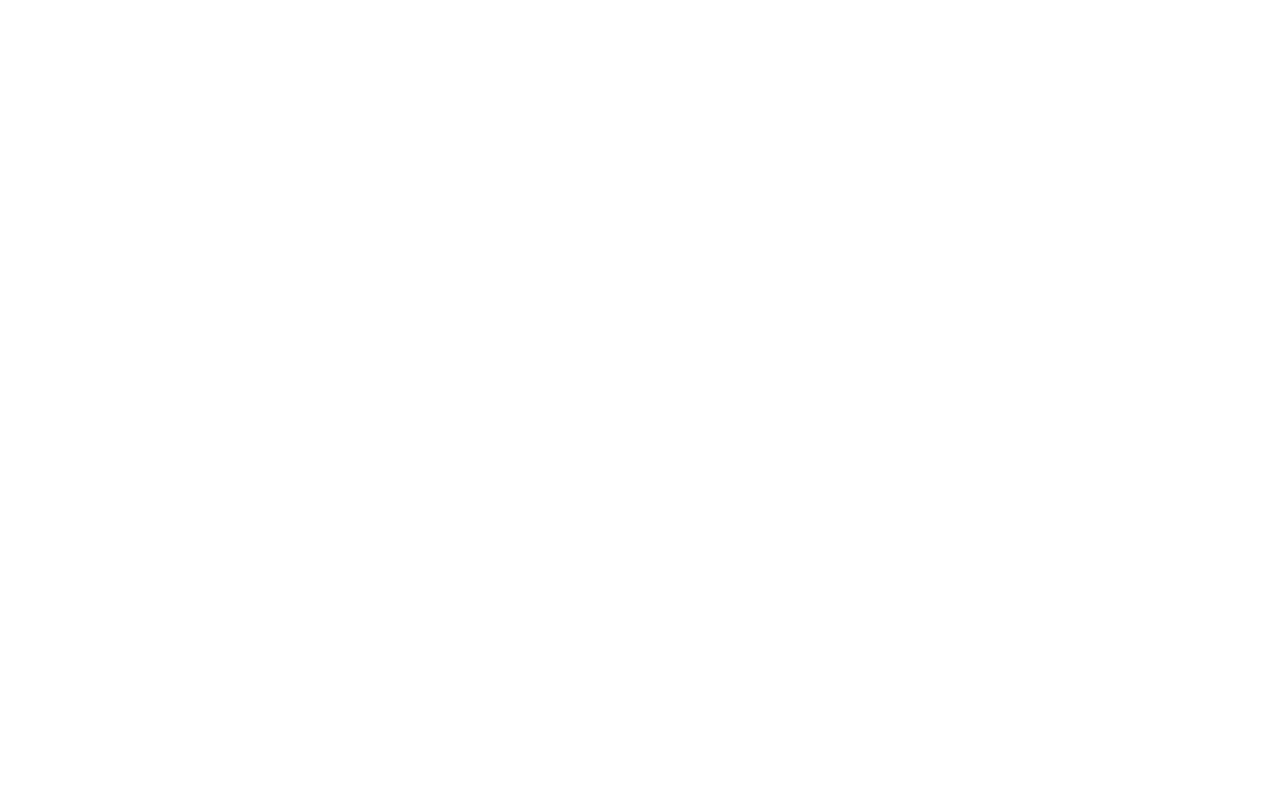
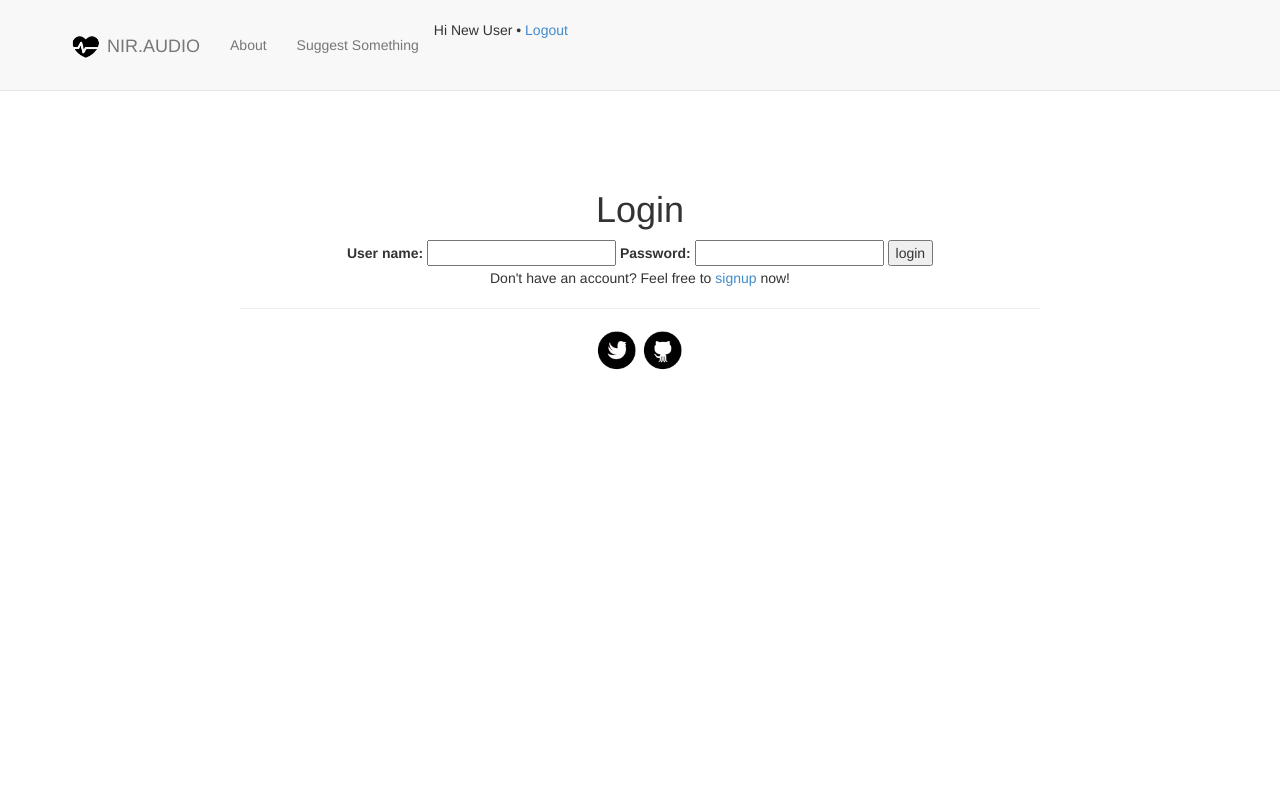
Before and after one commit to nirchernia/nirla, a Django app: page /login/ in a window 1280 px wide. Before the commit the page is empty. Run offline with Django 3.2, Linux system fonts and the light colour scheme; parts of the project's set-up code (start-up, migrations or seed data) failed here and were passed over; some libraries are stand-ins or nearby versions.

Commit message:
login/logout functionality added + temps

```diff
--- a/nirla/userprofile/views.py
+++ b/nirla/userprofile/views.py
@@ -1,8 +1,9 @@
 from django.views.generic import View
 from django.shortcuts import render, redirect
 from django.core.urlresolvers import reverse
-from django.contrib.auth import authenticate, login
+from django.contrib.auth import authenticate, login, logout
 from django.contrib.auth.forms import UserCreationForm
+from django.contrib import auth
 
 class Login(View):
 	template_name = "auth/login.html"
@@ -31,7 +32,7 @@
 class Logout(View):
 
 	def get(self, request, *args, **kwargs):
-		logout(request, user)
+		auth.logout(request)
 		return redirect(reverse('home_page'))
 
 
--- a/templates/auth/login.html
+++ b/templates/auth/login.html
@@ -0,0 +1,55 @@
+{% extends "blog/base.html" %}
+{% load staticfiles %}
+
+{% block content %}
+
+    <!-- content -->
+    <section id="intro" class="intro-section">
+        <div class="container">
+            <div class="row">
+                <div class="col-lg-12">
+
+                    </br>
+                    <h2></h2>
+                    <h3></h3>
+
+
+
+                    	<div style="width:700px;margin: 0 auto;">
+							<h1>Login</h1>
+							{% if form.errors %}
+							<p class="error">Sorry, that's not a valid username or password</p>
+							{% endif %}
+
+							<form action="" method="post">{% csrf_token %}
+								<label for="username">User name:</label>
+								<input type="text" name="username" value="" id="username">
+								<label for="password">Password:</label>
+								<input type="password" name="password" value="" id="password">
+
+								<input type="submit" value="login" />
+								<input type="hidden" name="next" value="{{ next|escape }}" />
+								</form>
+								<p class="coward">Don't have an account? Feel free to <a href="{% url 'signup_page' %}">signup</a> now!</p>
+                    	</div>
+
+
+
+
+                    <hr width="800" size="500" color="000">
+
+                   <p> <a href="https://twitter.com/NirChernia"><img src="{% static "img/twitterbird.png" %}" height="42" width="42"/></a>
+                   <a href="https://github.com/nirchernia"><img src="{% static "img/github.png" %}" height="42" width="42"/></a>
+                   </p>
+
+                   </br>
+
+
+                    <!-- <a class="btn btn-default page-scroll" href="#about">Click Me to Scroll Down!</a> -->
+                </div>
+            </div>
+        </div>
+    </section>
+
+
+{% endblock %}
--- a/templates/auth/signup.html
+++ b/templates/auth/signup.html
@@ -0,0 +1,2 @@
+{% extends "blog/base.html" %}
+{% load staticfiles %}
--- a/templates/blog/base.html
+++ b/templates/blog/base.html
@@ -50,8 +50,21 @@
                     <li>
                         <a class="page-scroll" href="{% url 'suggest_page' %}">Suggest Something</a>
                     </li>
+                    	{% if user.is_authenticated %}
+			   		<li>
+			   			<div>Welcome, {{ user.username }} &#149; <a class="account_logout">Logout</a></div>
+			   		</li>
+
+			   			{% else %}
+			   		<li>
+			   			<div>Hi New User &#149; <a class="account_logout">Logout</a></div>
+			   		</li>
+			   			{% endif %}
+
 
                 </ul>
+
+              <div>
             </div>
             <!-- /.navbar-collapse -->
         </div>
```
